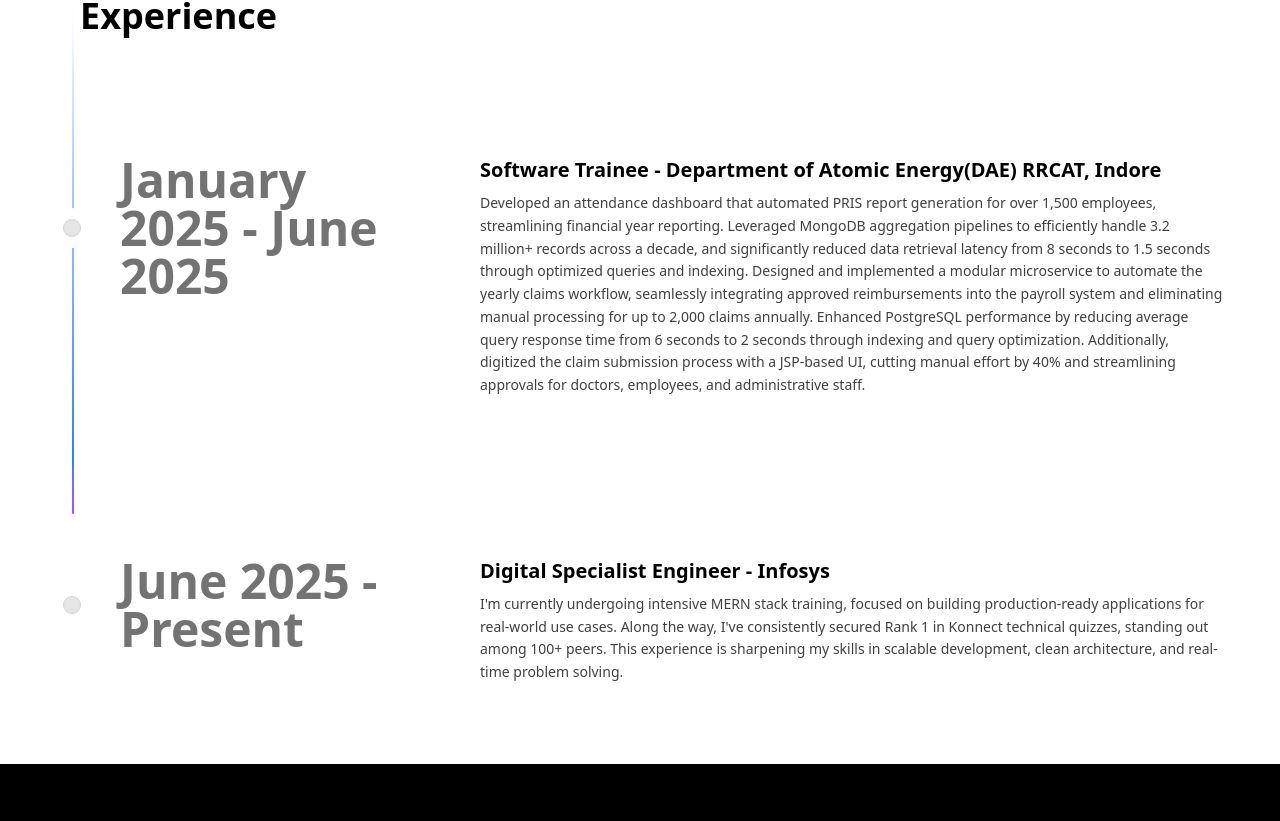
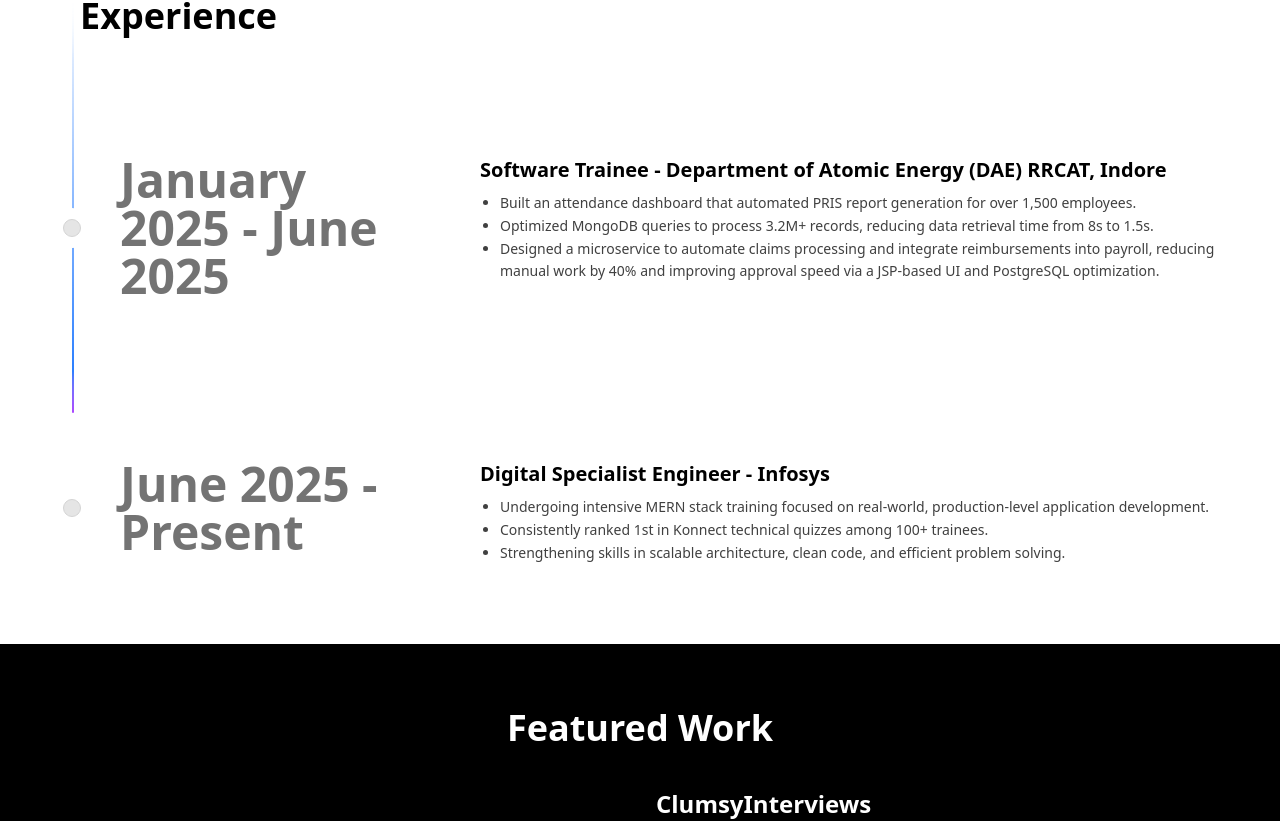
Before and after one commit to divya-0807/portfolio-new, a React (Vite) app in the folder portfolio-3.0/: page / in a window 1280 px wide. Shown: the part 1322-2143 px from the top of the page. Built offline with nearby package versions, Linux system fonts and the light colour scheme; a web font is replaced by a local one.

Commit message:
YAYA hoggya

```diff
--- a/portfolio-3.0/src/components/Experience/Experience.jsx
+++ b/portfolio-3.0/src/components/Experience/Experience.jsx
@@ -1,5 +1,4 @@
 import React from "react";
-
 import { ExperienceData } from "../../data/ExperienceData";
 import { Timeline } from "./TextGenerateEffect";
 
@@ -11,9 +10,19 @@
         <h3 className="text-xl font-semibold text-black dark:text-white">
           {exp.role} - {exp.company}
         </h3>
-        <p className="mt-2 text-sm text-neutral-700 dark:text-neutral-300 leading-relaxed">
-          {exp.about}
-        </p>
+
+        {/* Handle bullet points if `about` is an array */}
+        {Array.isArray(exp.about) ? (
+          <ul className="mt-2 list-disc pl-5 text-sm text-neutral-700 dark:text-neutral-300 leading-relaxed">
+            {exp.about.map((point, index) => (
+              <li key={index}>{point}</li>
+            ))}
+          </ul>
+        ) : (
+          <p className="mt-2 text-sm text-neutral-700 dark:text-neutral-300 leading-relaxed">
+            {exp.about}
+          </p>
+        )}
       </div>
     ),
   }));
--- a/portfolio-3.0/src/data/ExperienceData.jsx
+++ b/portfolio-3.0/src/data/ExperienceData.jsx
@@ -1,14 +1,22 @@
 export const ExperienceData = [
   {
     timerange: "January 2025 - June 2025",
-        company : "Department of Atomic Energy(DAE) RRCAT, Indore",
+    company: "Department of Atomic Energy (DAE) RRCAT, Indore",
     role: "Software Trainee",
-        about: "Developed an attendance dashboard that automated PRIS report generation for over 1,500 employees, streamlining financial year reporting. Leveraged MongoDB aggregation pipelines to efficiently handle 3.2 million+ records across a decade, and significantly reduced data retrieval latency from 8 seconds to 1.5 seconds through optimized queries and indexing. Designed and implemented a modular microservice to automate the yearly claims workflow, seamlessly integrating approved reimbursements into the payroll system and eliminating manual processing for up to 2,000 claims annually. Enhanced PostgreSQL performance by reducing average query response time from 6 seconds to 2 seconds through indexing and query optimization. Additionally, digitized the claim submission process with a JSP-based UI, cutting manual effort by 40% and streamlining approvals for doctors, employees, and administrative staff."
+    about: [
+      "Built an attendance dashboard that automated PRIS report generation for over 1,500 employees.",
+      "Optimized MongoDB queries to process 3.2M+ records, reducing data retrieval time from 8s to 1.5s.",
+      "Designed a microservice to automate claims processing and integrate reimbursements into payroll, reducing manual work by 40% and improving approval speed via a JSP-based UI and PostgreSQL optimization."
+    ]
   },
   {
     timerange: "June 2025 - Present",
-        company : "Infosys",
+    company: "Infosys",
     role: "Digital Specialist Engineer",
-        about: "I'm currently undergoing intensive MERN stack training, focused on building production-ready applications for real-world use cases. Along the way, I've consistently secured Rank 1 in Konnect technical quizzes, standing out among 100+ peers. This experience is sharpening my skills in scalable development, clean architecture, and real-time problem solving."
+    about: [
+      "Undergoing intensive MERN stack training focused on real-world, production-level application development.",
+      "Consistently ranked 1st in Konnect technical quizzes among 100+ trainees.",
+      "Strengthening skills in scalable architecture, clean code, and efficient problem solving."
+    ]
   }
 ];
```
Lines whose indentation alone changed are shown as unchanged.
